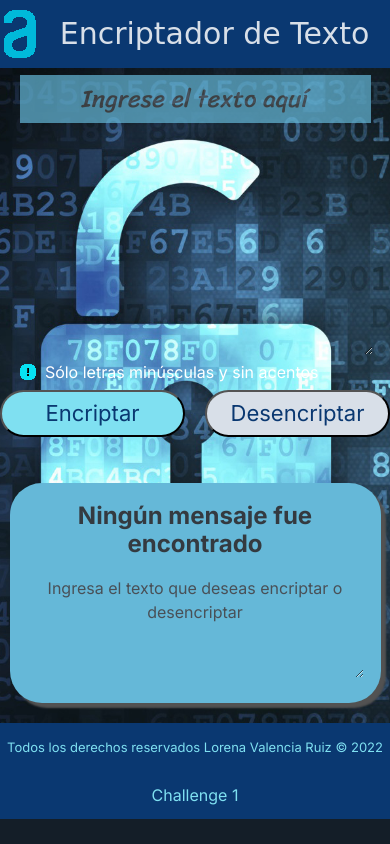
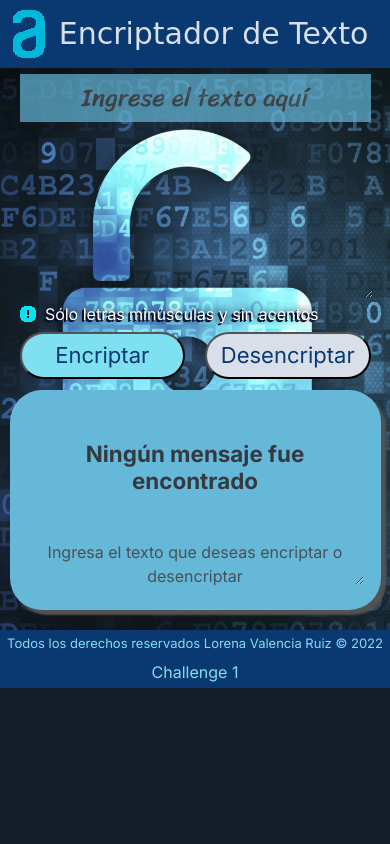
Before and after one commit to lorevr/EncriptadorTexto, a plain HTML site: page index.html in a window 390 px wide. Drawn offline with Linux system fonts and the light colour scheme; a web font is replaced by a local one.

Commit message:
modificación estilos responsivo

```diff
--- a/styles.css
+++ b/styles.css
@@ -236,6 +236,10 @@ footer {
 
 
 @media (max-width: 768px){
+    header {
+        padding: 0 10px;
+    }
+
     main {
         background-image: url('imagenes/encriptar-telefono.jpg');
         background-repeat: no-repeat;
@@ -261,8 +265,17 @@ footer {
         align-items: center;
     }
 
+    .letrasMinusculas h6 {
+        /* color: #000; */
+        text-shadow: -1px 1px 0 #0a0e27, -2px 2px 0 #0a0e27, 2px -1px 7px #0a0e27;
+    }
+
     .encriptar {
-        grid-template-rows: 2fr 0.1fr 0.5fr;
+        grid-template-rows: 0.8fr 0.1fr 0.2fr;
+    }
+
+    .botones {
+        width: 90%;
     }
 
     .encriptar button {
@@ -275,13 +288,18 @@ footer {
     }
 
     .msgDesencrip {
-        grid-template-rows: 30% 10% 20% 10%;
+        grid-template-rows: 70% 5% 25%;
         height: 300px;
         align-content: space-around;
+        margin-top: 0;
     }
 
     .output-text {
         font-size: 25px;
+    }
+
+    .ningunMensaje {
+        font-size: 1.4rem;
     }
 }
 
@@ -293,6 +311,11 @@ footer {
     footer {
         grid-template-columns: auto;
         font-size: 1rem;
+        /* line-height: 3; */
+    }
+
+    footer p {
+        line-height: 2;
     }
 
     .textoPieChallenge {
```
